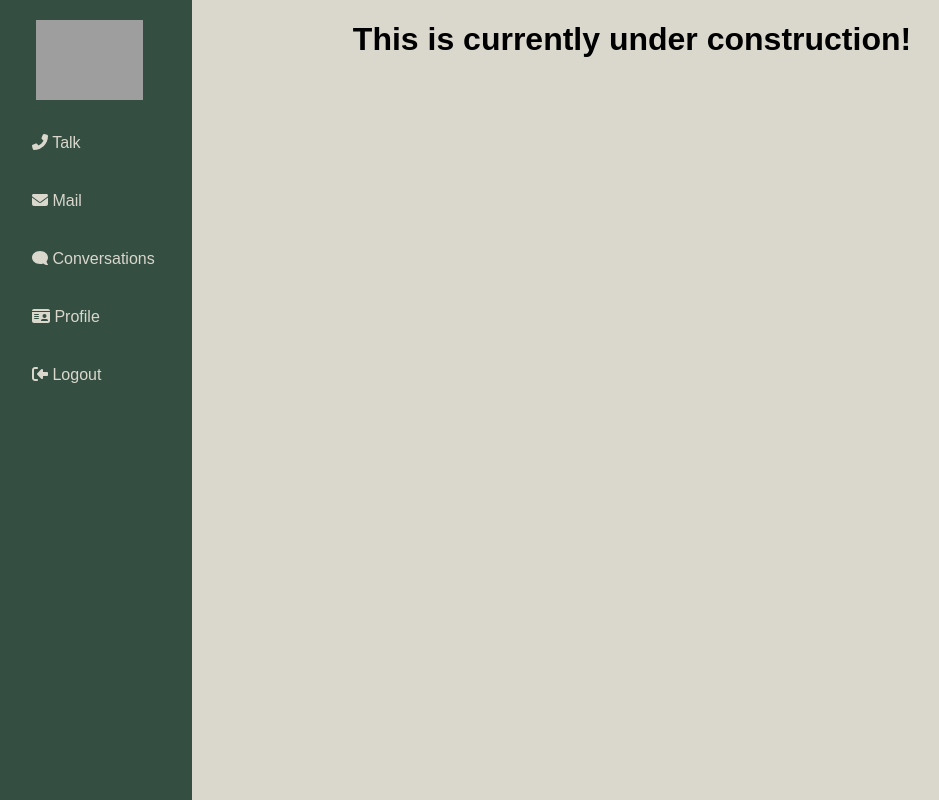
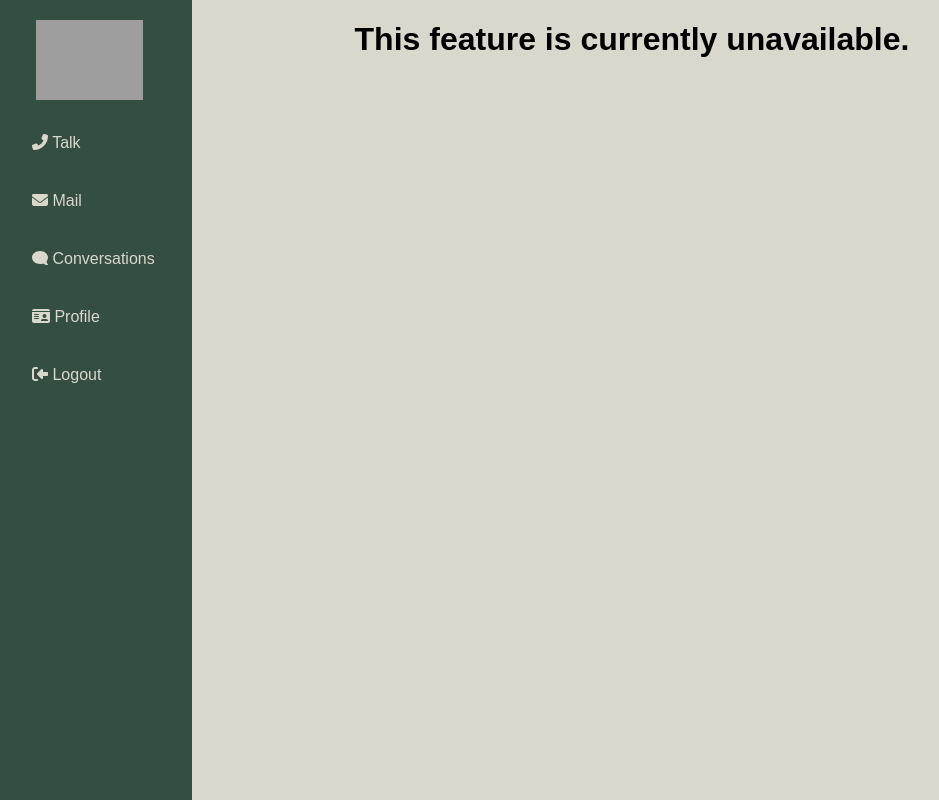
Before and after one commit to benburgos/pandapad-fe, a React (Create React App) app: page /unavailable in a window 1280 px wide. Shown: the whole page, without its empty margins (8-947 px from the left). Built offline with nearby package versions, Linux system fonts and the light colour scheme; no server answers; grey boxes are pictures that could not be loaded.

Commit message:
changes unavailable text

```diff
--- a/src/routes/unavailable.js
+++ b/src/routes/unavailable.js
@@ -1,3 +1,3 @@
 export default function Unavailable() {
-    return <h1>This is currently under construction!</h1>
+    return <h1>This feature is currently unavailable.</h1>
 }
```
